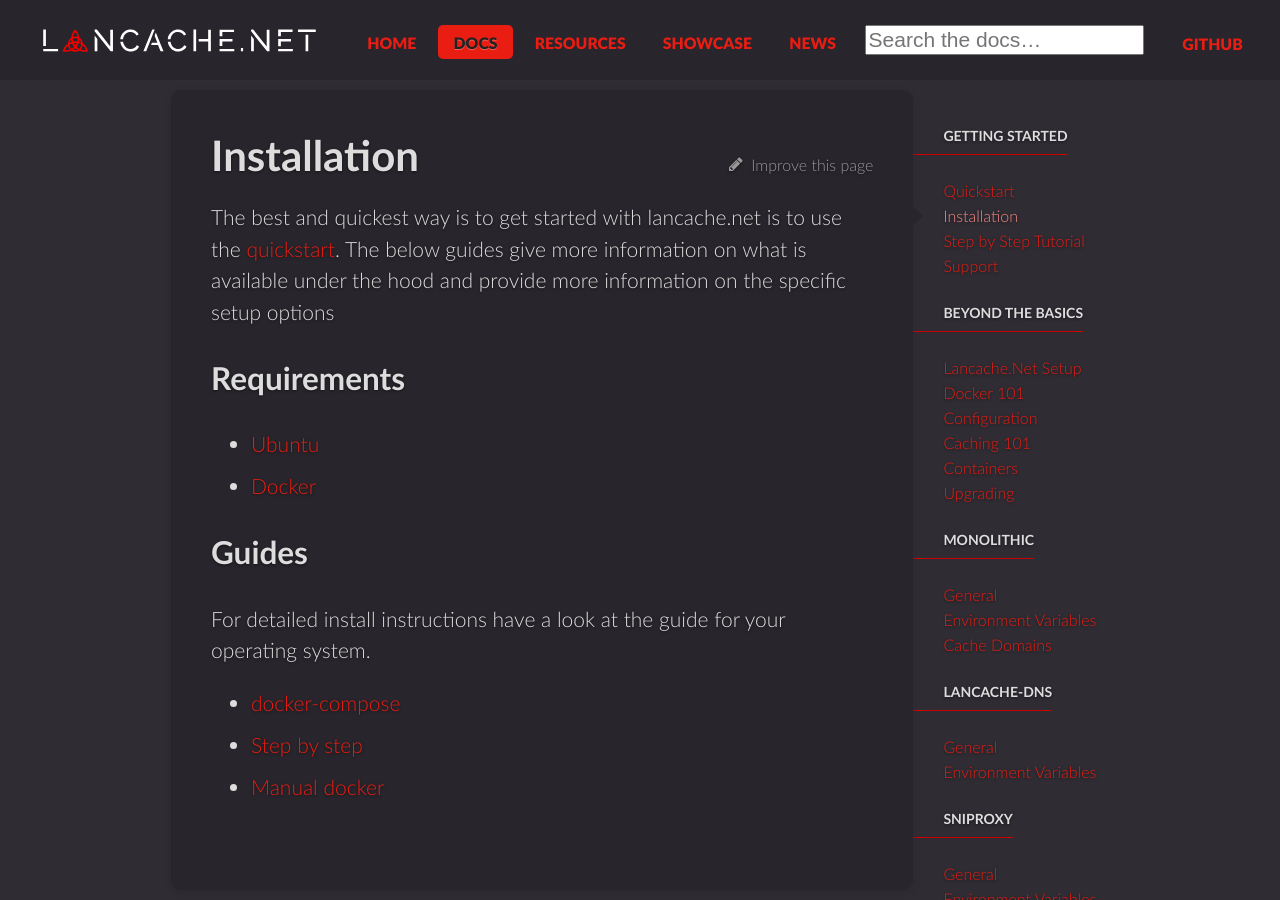
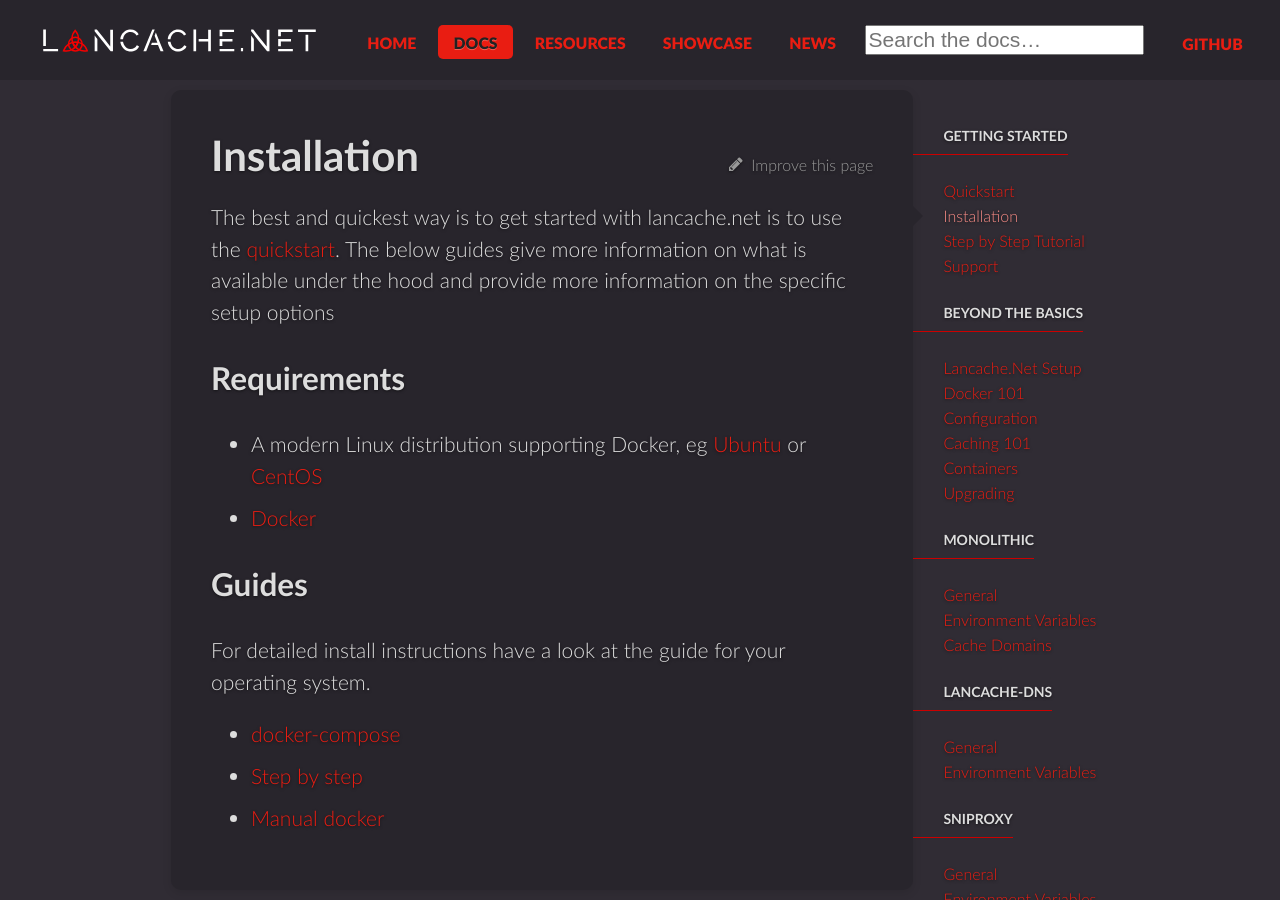
Before and after one commit to lancachenet/lancachenet.github.io, a Jekyll site: the page built from _docs/installation.md, in a window 1280 px wide and 900 px high. Built offline with Jekyll 4.4.1, drawn with Linux system fonts in a browser that asks for light colours; comment, search, counter and statistics services are not loaded.

Commit message:
Update installation.md

```diff
--- a/_docs/installation.md
+++ b/_docs/installation.md
@@ -10,8 +10,8 @@
 
 ## Requirements
 
-* [Ubuntu](https://www.ubuntu.com)
-* [Docker](https://www.ruby-lang.org/en/downloads/)
+* A modern Linux distribution supporting Docker, eg [Ubuntu](https://www.ubuntu.com) or [CentOS](https://www.centos.org/)
+* [Docker](https://www.docker.com/)
 
 ## Guides
 
```
